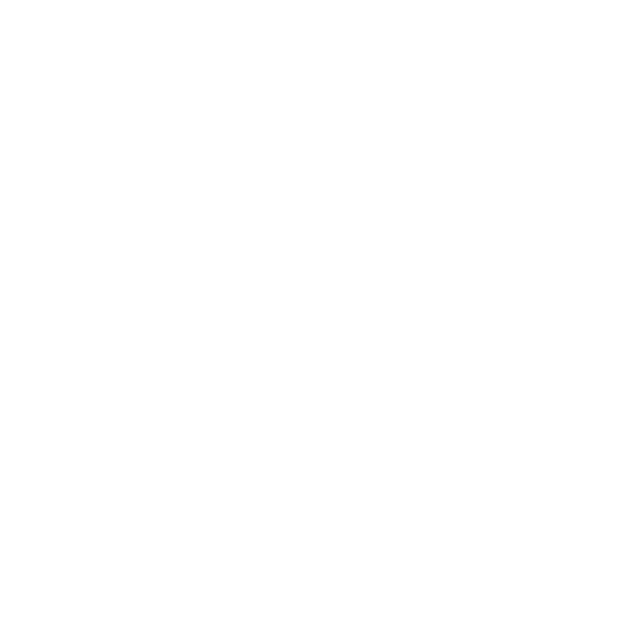
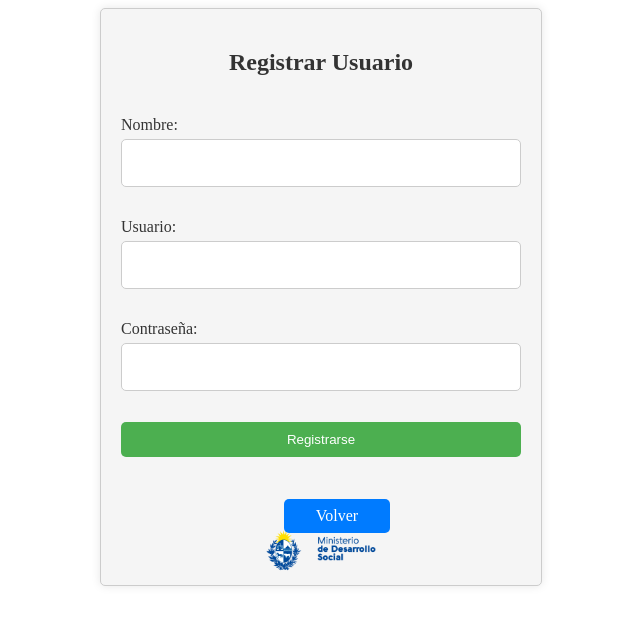
Before and after one commit to Integrador2024-Corbalan-Sena-Quevedo/front, a React (Vite) app in the folder mides-app/: page /register in a window 1280 px wide. Before the commit this address had no page. Shown: the top 624 px of the page, without its empty margins (319-959 px from the left). Built offline with nearby package versions, Linux system fonts and the light colour scheme.

Commit message:
Login y Registro

```diff
--- a/mides-app/src/components/Login.jsx
+++ b/mides-app/src/components/Login.jsx
@@ -1,6 +1,7 @@
 import { useState, useRef } from "react";
-import {  useNavigate } from "react-router-dom";
+import {  Navigate, useNavigate, Link } from "react-router-dom";
 import '../styles/Login.css'
+
 
 const Login = () => {
 
@@ -9,66 +10,56 @@
   const [error, setError] = useState('');
   let navigate = useNavigate();
 
-    const handleSubmit = (e) => {
+  const handleSubmit = async (e) => {
     e.preventDefault();
-
 
     if (!username || !password) {
       setError('Por favor, complete todos los campos.');
       return;
     }
 
-
-
     let nombre = username;
       console.log(nombre);
       let pass = password;
       console.log(pass);
 
-
       let elUsuario = {
-
-            usuario: nombre,
+          username: nombre,
           password: pass,
 
       }
+      try
+      {
+        const response = await fetch('http://localhost:8080/auth/login', {
+          method: 'POST',
+          headers: {
+              'Content-Type': 'application/json'
 
 
+          },
+          body: JSON.stringify(elUsuario)
+        })
+        console.log(response)
+        if (response.status === 200) {
+          const data = await response.json();
+          console.log(data);
+          if (data.token && data.username) {
+              localStorage.setItem("token", data.token);
+              localStorage.setItem("user", data.username);
+             navigate("/menu/home")
+          } else {
+            setError("Los datos recibidos no contienen 'token' o 'username'.");
+              console.error("Los datos recibidos no contienen 'token' o 'username'.");
+          }
+        } else {
+          setError("El usuario y/o contraseña son incorrectos")
+          console.error('Error en la respuesta del servidor:', response.status);
+        }
 
-
-        fetch('http://localhost:8080/login-usuario', {
-          method: 'POST',
-          headers: {
-              'Content-Type': 'application/json',
-          },
-          body: JSON.stringify(elUsuario),
-      })
-      .then(response => response.json())
-      .then(data => {
-          console.log(data);
-          if (data.codigo === 200) {
-              localStorage.setItem("iduser", data.id);
-              localStorage.setItem("apiKey", data.apiKey);
-              localStorage.setItem("user", nombre);
-              navigate("/menu");
-          } else {
-              setError('Usuario y/o contraseña incorrectos');
-          }
-      })
-      .catch(error => {
+      } catch (error) {
           setError('Ocurrió un error durante el login');
           console.error('Error:', error);
-      });
-
-
-      console.log('Username:', nombre);
-      console.log('Password:', pass);
-
-
-      // Limpiar el formulario
-      setUsername('');
-      setPassword('');
-      setError('');
+      }
   };
 
   return (
@@ -96,9 +87,12 @@
         <div className="error-container">
           {error && <p className="error">{error}</p>}
         </div>
+        <p><Link to="/register" className="btn-linkRegistro">Registrarse</Link></p>
       </form>
     </div>
     );
   };
 
+
+
 export default Login;
--- /dev/null
+++ b/mides-app/src/components/PrivateRoute.jsx
@@ -0,0 +1,36 @@
+import React from 'react';
+import { useState, useRef, useEffect } from "react";
+import { Navigate } from 'react-router-dom';
+import Menu from './Menu';
+
+
+const PrivateRoute = ({ element }) => {
+    const [token, setToken] = useState(localStorage.getItem('token'));
+
+    useEffect(() => {
+        const storedToken = localStorage.getItem('token');
+        if (storedToken) {
+        setToken(storedToken);
+        }
+    }, []);
+
+    const handleLogin = (token) => {
+        localStorage.setItem('token', token);
+        setToken(token);
+    };
+
+    const handleLogout = () => {
+        localStorage.removeItem('token');
+        setToken(null);
+    };
+
+    if (!token) {
+        return <Navigate to="/" replace />;
+      }
+
+      return (
+        <Menu onLogout={handleLogout} />
+      );
+};
+
+export default PrivateRoute;
--- /dev/null
+++ b/mides-app/src/components/Register.jsx
@@ -0,0 +1,87 @@
+import React, { useState } from 'react';
+import { useNavigate, Link } from 'react-router-dom';
+import '../styles/Register.css';
+
+const Register = () => {
+  const [username, setUsername] = useState('');
+  const [password, setPassword] = useState('');
+  const [name, setName] = useState('');
+  const [error, setError] = useState('');
+  const navigate = useNavigate();
+
+  const handleSubmit = async (e) => {
+    e.preventDefault();
+
+    if (!username || !password || !name) {
+      setError('Por favor, complete todos los campos.');
+      return;
+    }
+
+    const nuevoUsuario = {
+      username,
+      password,
+      name
+    };
+
+    try {
+      const response = await fetch('http://localhost:8080/auth/register', {
+        method: 'POST',
+        headers: {
+          'Content-Type': 'application/json',
+        },
+        body: JSON.stringify(nuevoUsuario),
+      });
+
+      if (response.status === 200) {
+        const data = await response.json();
+        console.log(data);
+        navigate('/');
+      } else {
+        setError('Error al registrar el usuario.');
+      }
+    } catch (error) {
+      setError('Ocurrió un error durante el registro.');
+      console.error('Error:', error);
+    }
+  };
+
+  return (
+    <div className="register-container">
+      <form onSubmit={handleSubmit}>
+        <h2>Registrar Usuario</h2>
+        <div className="form-group">
+          <label>Nombre:</label>
+          <input
+            type="text"
+            value={name}
+            onChange={(e) => setName(e.target.value)}
+          />
+        </div>
+        <div className="form-group">
+          <label>Usuario:</label>
+          <input
+            type="text"
+            value={username}
+            onChange={(e) => setUsername(e.target.value)}
+          />
+        </div>
+        <div className="form-group">
+          <label>Contraseña:</label>
+          <input
+            type="password"
+            value={password}
+            onChange={(e) => setPassword(e.target.value)}
+          />
+        </div>
+        <button type="submit" className="btn-register">Registrarse</button>
+        <div className="error-container">
+          {error && <p className="error">{error}</p>}
+          <p><Link to="/" className="btn-linkLogin">Volver</Link></p>
+        </div>
+
+      </form>
+    </div>
+  );
+};
+
+export default Register;
--- a/mides-app/src/components/UploadCSV.jsx
+++ b/mides-app/src/components/UploadCSV.jsx
@@ -1,12 +1,13 @@
 import React, { useState } from 'react';
 import '../styles/FileUpload.css'
-
 import { Button } from 'bootstrap';
+import uploadIcon from "../img/upload.png"
 
 const FileUpload = () => {
   const [file, setFile] = useState(null);
   const [uploadMessage, setUploadMessage] = useState('');
   const [selectedOptionTypeFile, setSelectedOptionTypeFile] = useState('');
+  const [userToken, setUserToken] = useState(localStorage.getItem("token") || '');
 
 
   const handleFileChange = (e) => {
@@ -21,6 +22,7 @@
 
   const handleSubmit = async (e) => {
     e.preventDefault();
+
 
     if (!file) {
       setUploadMessage("Seleccione un archivo")
@@ -39,7 +41,10 @@
     try {
       const response = await fetch('http://localhost:8080/upload-csv', {
         method: 'POST',
-        body: formData
+        body: formData,
+        headers: {
+          'Authorization': `Bearer ${userToken}`
+      }
       })
 
       console.log(response)
@@ -64,19 +69,19 @@
   };
 
   return (
-    <div class="upload-container">
+    <div className="upload-container">
         <h1>Subir archivo CSV</h1>
         <form id="csv-upload-form" onSubmit={handleSubmit}>
-            <label for="csv-file-input" class="file-input-label" onClick={handleLabelClick}>
-                <img src="src\img\upload.png" alt="Logo" class="upload-icon" />
+            <label htmlFor="csv-file-input" className="file-input-label" onClick={handleLabelClick}>
+                <img src={uploadIcon} alt="Logo" className="upload-icon" />
             </label>
             <input type="file" id="csv-file-input" accept=".csv" onChange={handleFileChange} style={{ display: 'none' }} />
-            <select class="styled-select" value={selectedOptionTypeFile} onChange={handleTypeFileChange}>
+            <select className="styled-select" value={selectedOptionTypeFile} onChange={handleTypeFileChange}>
               <option value="">Seleccione un tipo</option>
               <option value="CANDIDATE">Candidato</option>
               <option value="COMPANY">Empresa</option>
             </select>
-            <button type="sumbit" class="btn-attachment">Enviar</button>
+            <button type="sumbit" className="btn-attachment">Enviar</button>
         </form>
         {uploadMessage && <p id="upload-message">{uploadMessage}</p>}
     </div>
--- a/mides-app/src/main.jsx
+++ b/mides-app/src/main.jsx
@@ -6,34 +6,21 @@
 import Home from './components/Home'
 import Logout from './components/Logout'
 import { BrowserRouter, Route, Routes, Navigate } from 'react-router-dom';
+import PrivateRoute from './components/PrivateRoute'
+import Register from './components/Register'
+
+
 
 const App = () => {
-
-  const components = {
-    'Subir archivo': <FileUpload />,
-    'Home': <Home />,
-    'Logout': <Logout />
-  };
-
+  const token = localStorage.getItem('token');
 
   return (
     <BrowserRouter>
       <Routes>
-        <Route path="/" element={<Login />} />
 
-        <Route path="/menu" element={<Menu items={['Home', 'Subir archivo', 'Logout']} components={components} />}>
-          <Route index element={<Navigate to="home" />} />
-          <Route path="home" element={<Home />} />
-          <Route path="subirarchivo" element={<FileUpload />} />
-          <Route path="logout" element={<Logout />} />
-        </Route>
-
-
-
-            <Route path="/uploadCSV" element={ <FileUpload /> } />
-            <Route path="/home" element={ <Home /> } />
-
-
+        <Route path="/" element={token ? <Navigate to="/menu/home" replace /> : <Login />} />
+        <Route path="/register" element={<Register />} />
+        <Route path="/menu/:component" element={<PrivateRoute />} />
 
       </Routes>
     </BrowserRouter>
--- a/mides-app/src/styles/Login.css
+++ b/mides-app/src/styles/Login.css
@@ -74,3 +74,20 @@
   .btn-login:hover {
     background-color: #F2CB05;
   }
+
+   .btn-linkRegistro {
+    display: inline-block;
+    padding: 0.5rem 1rem;
+    border: none;
+    border-radius: 5px;
+    background-color: #007bff;
+    color: white;
+    text-align: center;
+    cursor: pointer;
+    text-decoration: none;
+    transition: background-color 0.3s ease-in-out;
+  }
+
+ .btn-linkRegistro:hover {
+    background-color: #0056b3;
+  }
--- /dev/null
+++ b/mides-app/src/styles/Register.css
@@ -0,0 +1,70 @@
+.register-container {
+    max-width: 400px;
+    margin: 0 auto;
+    padding: 20px;
+    border: 1px solid #ccc;
+    border-radius: 5px;
+    background-color: #f5f5f5;
+    box-shadow: 0 0 10px rgba(0, 0, 0, 0.1);
+    background-image: url("../img/midelogo.png");
+    background-repeat: no-repeat;
+    background-size: 120px;
+    background-position: center bottom 10px;
+  }
+
+  .form-group {
+    margin-bottom: 15px;
+  }
+
+  .form-group label {
+    display: block;
+    margin-bottom: 5px;
+  }
+
+  .form-group input {
+    width: 100%;
+    padding: 8px;
+    box-sizing: border-box;
+  }
+
+  .btn-register {
+    width: 100%;
+    padding: 10px;
+    background-color: #4CAF50;
+    color: white;
+    border: none;
+    border-radius: 5px;
+    cursor: pointer;
+    transition: background-color 0.3s ease-in-out;
+  }
+  .btn-register:hover{
+    background-color:#3d6d3f;
+
+
+  }
+
+  .error-container {
+    margin-top: 10px;
+  }
+
+  .error {
+    color: red;
+    font-size: 14px;
+  }
+  .btn-linkLogin {
+    display: inline-block;
+    padding: 0.5rem 1rem;
+    border: none;
+    border-radius: 5px;
+    background-color: #007bff;
+    color: white;
+    text-align: center;
+    cursor: pointer;
+    text-decoration: none;
+    transition: background-color 0.3s ease-in-out;
+    width: 100%;
+  }
+
+  .btn-linkLogin:hover {
+    background-color: #0056b3;
+  }
```
Also changed, not shown: mides-app/src/components/Menu.jsx (+18 -4 lines). Lines whose indentation alone changed are shown as unchanged.
